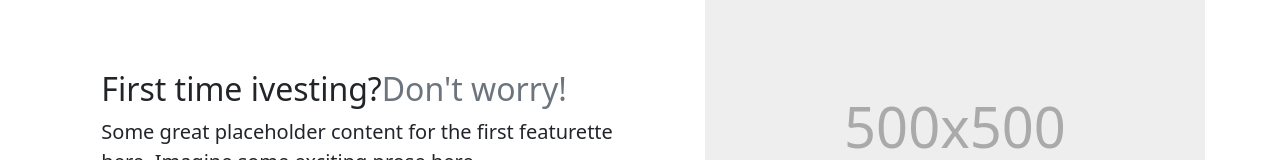
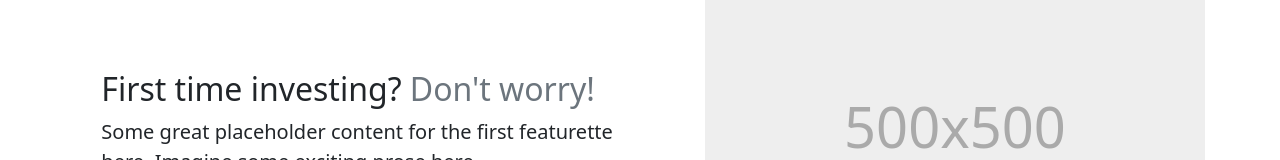
Before and after one commit to LucasMartinsUthi/BeachHacks2021, a plain HTML site: page index.html in a window 1280 px wide. Shown: the part 1130-1290 px from the top of the page. Drawn offline with nearby package versions, Linux system fonts and the light colour scheme; animation ran at ten frames a second.

Commit message:
Update index.html

```diff
--- a/index.html
+++ b/index.html
@@ -103,7 +103,7 @@
 
       <div class="row featurette my-4 d-flex justify-content-center">
         <div class="col-md-6 d-flex flex-column px-5 justify-content-center">
-          <h2 class="featurette-heading releasableText">First time ivesting?<span class="text-muted">Don't worry!</span></h2>
+          <h2 class="featurette-heading releasableText">First time investing? <span class="text-muted">Don't worry!</span></h2>
           <p class="lead releasableText">Some great placeholder content for the first featurette here. Imagine some exciting prose here.</p>
         </div>
         <div class="col-md-5 releasable">
```
